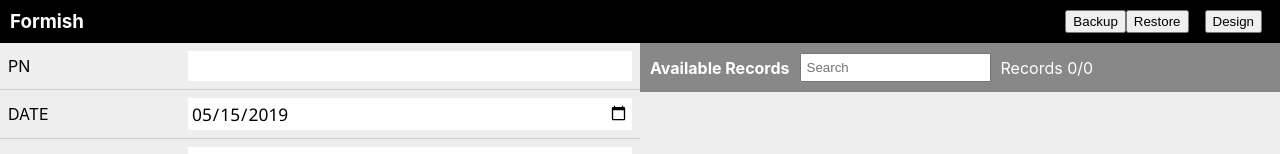
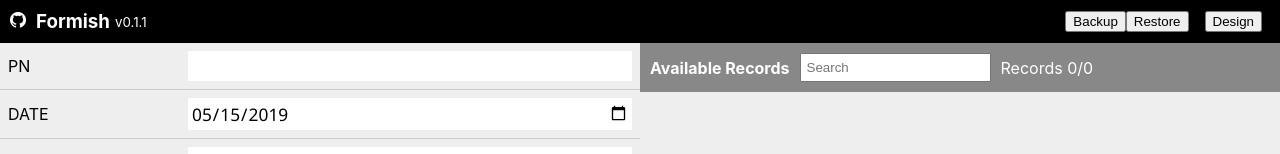
Before and after one commit to syaau/formish, a React (Create React App) app: page / in a window 1280 px wide. Shown: the top 154 px of the page. Built offline with nearby package versions, Linux system fonts and the light colour scheme.

Commit message:
Add github links and version information

```diff
--- a/src/App.css
+++ b/src/App.css
@@ -211,13 +211,24 @@ body {
   flex-direction: row;
   text-align: right;
   background: black;
+  color: white;
   padding: 10px;
+  align-items: center;
+}
+
+.ToolBar .Brand {
+  display: flex;
+  flex: 1;
+  flex-direction: row;
+  align-items: center;
+  justify-content: flex-start;
+}
+.ToolBar .Brand * {
+  padding-right: 5px;
 }
 
 .ToolBar h3 {
-  color: white;
   text-align: left;
-  flex: 1;
   margin: 0;
 }
 
--- a/src/ToolBar.js
+++ b/src/ToolBar.js
@@ -1,4 +1,6 @@
 import React, { useState, useContext, useEffect, useRef, useCallback } from 'react';
+import pkg from '../package.json';
+import github from './github-light.png';
 
 const ToolBarContext = React.createContext();
 
@@ -44,7 +46,13 @@ export default function ToolBar({ title, ...other }) {
     <ToolBarContext.Provider value={registerTools}>
       {tools.length > 0 && (
         <div className="ToolBar">
-          <h3>{title}</h3>
+          <div className="Brand">
+            <a href={pkg.repository.url} target="_blank" rel="noopener noreferrer">
+              <img src={github} alt="Github" />
+            </a>
+            <h3>{title}</h3>
+            <sub>v{pkg.version}</sub>
+          </div>
           {tools.map(({ seq, Group }) => (
             <div key={seq} className="ToolBarGroup"><Group /></div>
           ))}
```
Also changed, not shown: package.json (+6 -1 lines), src/github-light.png (added).
